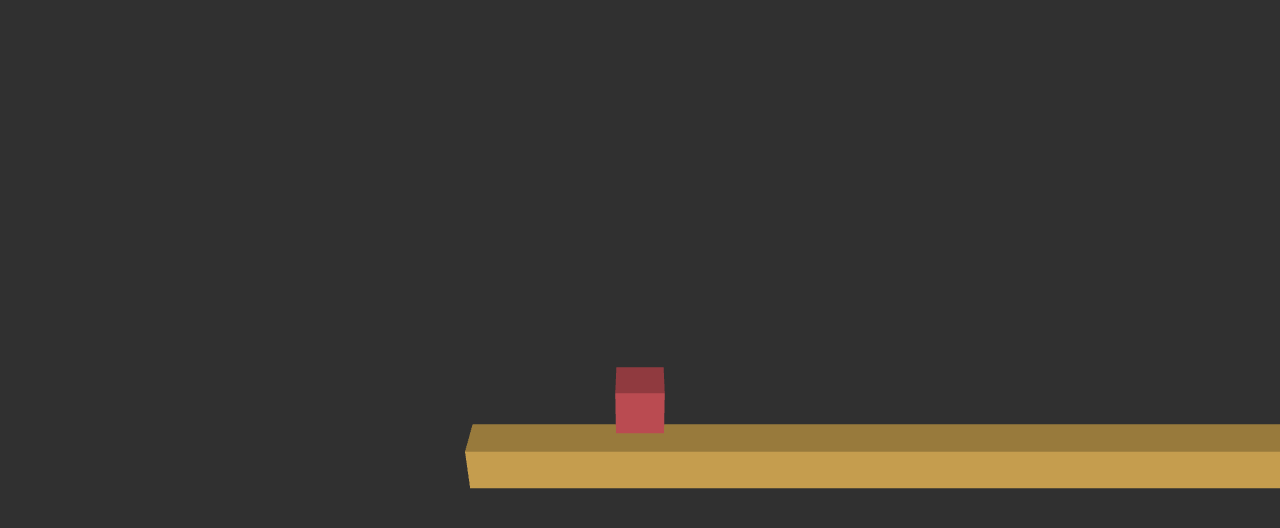
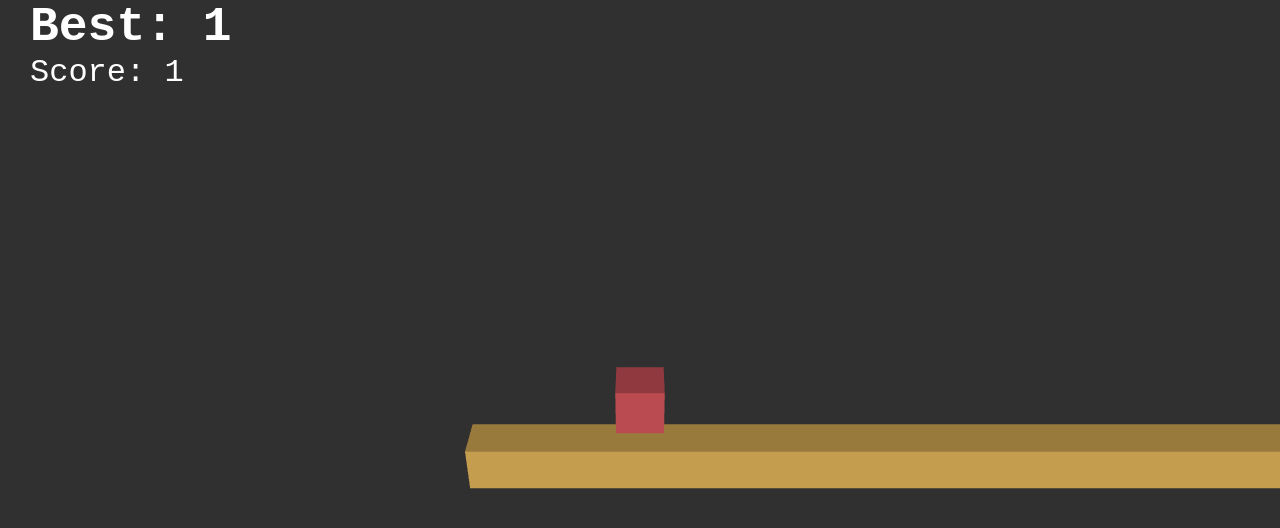
Before and after one commit to methk/Cubes, a plain HTML site: page index.html in a window 1280 px wide. Drawn offline with Linux system fonts and the light colour scheme; animation ran at ten frames a second.

Commit message:
Added score and restart

```diff
--- a/game.js
+++ b/game.js
@@ -31,7 +31,10 @@ var materialGround, materialPlayer, materialChecker, materialPanels;
 var path, jumpingPlayerAngle = 0, jumpingPlayerPosition = 0, isJumping = false, playerSpeed = 200, movementVar = 6, jumpDistance = 300;
 
 // Movement variables
-var counter = 0, motion = Math.PI / playerSpeed / (movementVar / 2);
+var movementCounter = 0, motion = Math.PI / playerSpeed / (movementVar / 2);
+
+// Score
+var best, score, matchScore = 0, bestScore = 0;
 
 init();
 animate();
@@ -70,8 +73,6 @@ function init() {
   meshPlayer = new THREE.Mesh(player, materialPlayer);
   meshChecker = new THREE.Mesh(checker, materialChecker);
 
-  grounds.push(meshGround);
-
   // CAMERA AND LIGHTS
   camera = new THREE.PerspectiveCamera(50, window.innerWidth / window.innerHeight, 1, 10000);
   ambientLight = new THREE.AmbientLight("#ffffff", 0.25);
@@ -87,10 +88,13 @@ function init() {
 
   setUpObjects();
 
+  best = document.getElementById('best');
+  score = document.getElementById('score');
+
   // EVENT HANDLERS
   window.addEventListener("resize", onWindowResize, false);
   document.addEventListener("keydown", onDocumentKeyDown, false);
-  document.onclick = function(event) { setUpJump(); };
+  document.onclick = function(event) {setUpJump()};
 }
 
 function onWindowResize() {
@@ -105,7 +109,11 @@ function onDocumentKeyDown(event) {
 }
 
 function setUpObjects() {
-  grounds.forEach(function(meshElement) { scene.remove(removeGroundFromArray(meshElement)); });
+  // Setup variables
+  jumpingPlayerAngle = 0, jumpingPlayerPosition = 0, isJumping = false, movementCounter = 0, removeOutsideElements = false, addOutsideElements = true, matchScore = 0;
+
+  while(grounds.length > 0)
+    scene.remove(grounds.shift());
   grounds.push(meshGround);
 
   meshGround.position.x = groundStartX;
@@ -142,9 +150,6 @@ function setUpObjects() {
   light.position.x = lightStartX;
   light.position.y = lightStartY;
   light.position.z = lightStartZ;
-
-  removeOutsideElements = false;
-  addOutsideElements = true;
 }
 
 function setUpJump() {
@@ -275,7 +280,7 @@ function createRandomGround() {
 
   ground = new THREE.BoxGeometry(newGroundWidth, groundStartHeight, groundStartDepth);
   newMeshGround = new THREE.Mesh(ground, materialGround);
-  newMeshGround.name = 'ground' + grounds.length;
+  newMeshGround.name = 'ground' + (grounds.length + 1);
   var prevElement = grounds[grounds.length - 1];
   newMeshGround.position.x = prevElement.position.x - prevElement.geometry.parameters.width / 2 - newGroundPositionX - newGroundWidth / 2;
   newMeshGround.position.y = groundPositionY;
@@ -291,11 +296,17 @@ function removeGroundFromArray(ground) {
 }
 
 function animate() {
+  matchScore += 0.025;
+  if(best.innerHTML <= matchScore)
+    bestScore = matchScore
+  score.innerHTML = Math.floor(matchScore);
+  best.innerHTML = Math.floor(bestScore);
+
   if(isJumping) {
     jump();
   } else if(!isJumping && typeof onTheGround() !== 'undefined') {
-    counter += playerSpeed / 50 * (movementVar / 2);
-    var increaseX = motion * counter;
+    movementCounter += playerSpeed / 50 * (movementVar / 2);
+    var increaseX = motion * movementCounter;
 
     meshPanelA.position.x -= motion * playerSpeed * movementVar;
     meshPanelB.position.x -= motion * playerSpeed * movementVar;
@@ -327,8 +338,7 @@ function animate() {
     meshChecker.position.y -= 2 * movementVar * motion * playerSpeed;
 
     if(meshPlayer.position.y < playerStartY - 1500)
-      location.reload();
-      // setUpObjects(); // TODO Da rivedere
+      setUpObjects();
   }
 
   // PANEL A
--- a/index.html
+++ b/index.html
@@ -7,10 +7,32 @@
         margin: 0;
         overflow: hidden;
       }
+
+      .best {
+        position: fixed;
+        top: 0;
+        left: 30px;
+        font-size: 3em;
+        color: white;
+        font-weight: bold;
+        font-family: "Courier New", serif;
+      }
+
+      .score {
+        position: fixed;
+        top: 1.7em;
+        left: 30px;
+        font-size: 2em;
+        color: white;
+        font-family: "Courier New", serif;
+      }
     </style>
   </head>
   <body>
-    <div id="container"></div>
+    <div id="container">
+      <div class="best">Best: <span id="best"></span></div>
+      <div class="score">Score: <span id="score"></span></div>
+    </div>
 
     <!-- <script src="OrbitControls.js"></script> -->
     <script src="game.js"></script>
```
